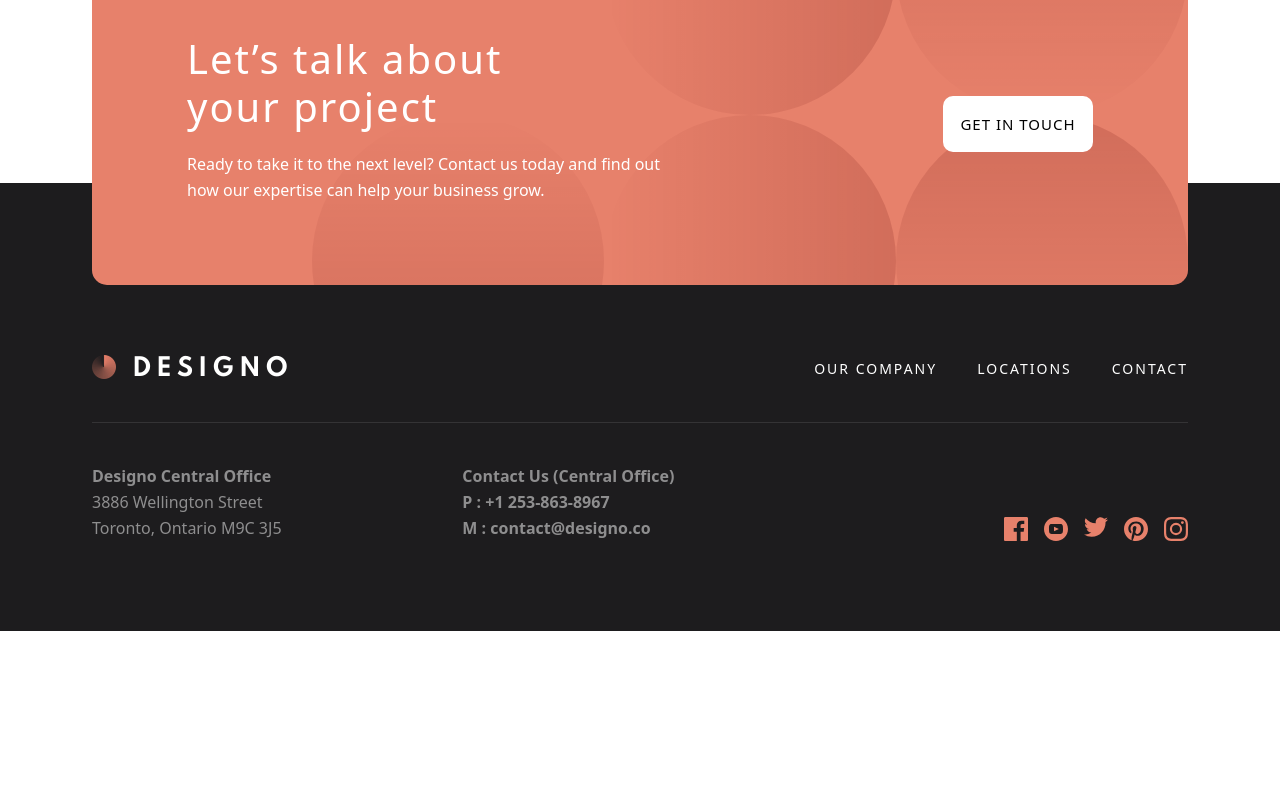
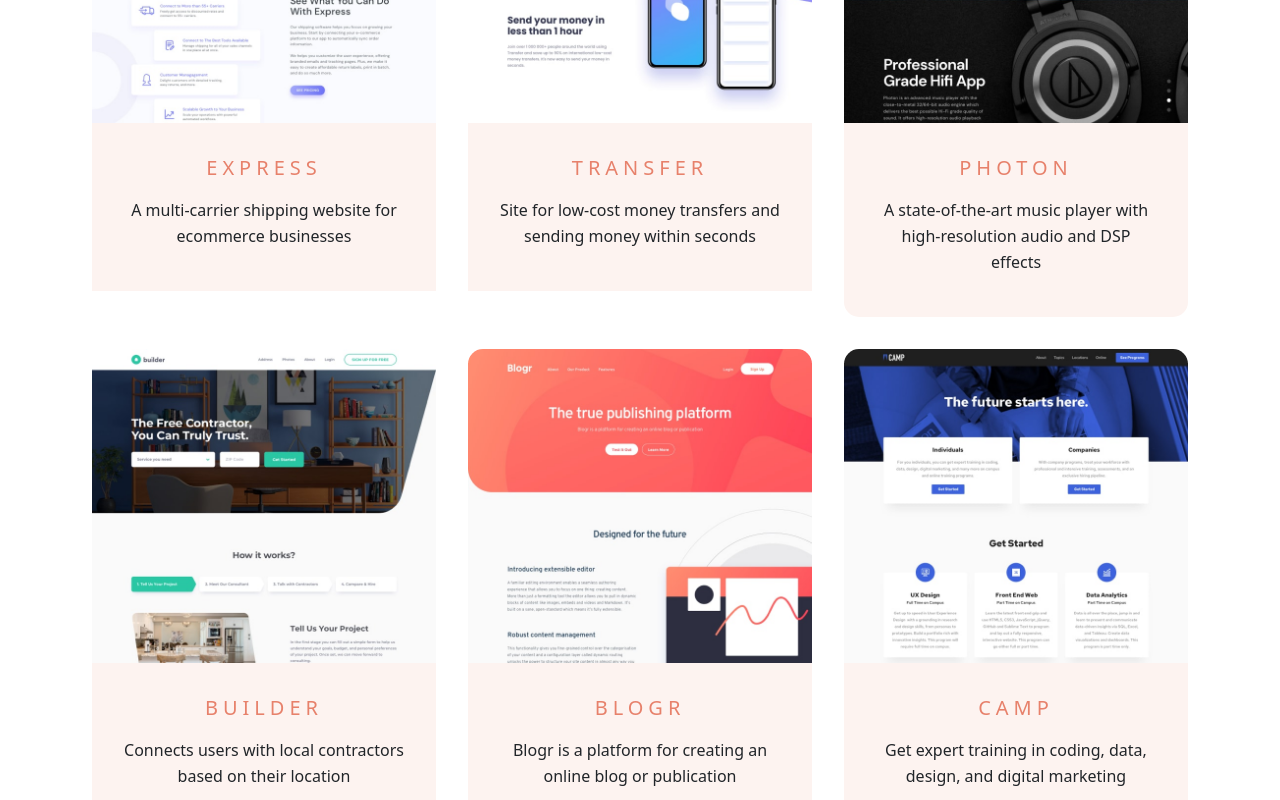
Before and after one commit to JMiller686/designo, a React (Create React App) app: page /web-design in a window 1280 px wide. Shown: the part 400-1200 px from the top of the page. Before the commit the page ends 1031 px from the top, so only its background shows below. Built offline with nearby package versions, Linux system fonts and the light colour scheme.

Commit message:
added project cards to design pages

```diff
--- a/src/components/ProjectCard/ProjectCard.jsx
+++ b/src/components/ProjectCard/ProjectCard.jsx
@@ -1,10 +1,10 @@
 import ProjectCardStyles from './ProjectCard.module.scss';
 
-const ProjectCard = ({imgUrl, imgAlt, title, description}) => {
+const ProjectCard = ({imgUrl, title, description}) => {
     return (
         <div className={ProjectCardStyles.projectCard}>
             <div className={ProjectCardStyles.projectCardImg}>
-                <img src={imgUrl} alt={imgAlt} />
+                <img src={imgUrl} alt={title} />
             </div>
             <div className={ProjectCardStyles.projectCardContent}>
                 <p className={ProjectCardStyles.title}>{title}</p>
--- a/src/pages/AppDesign/AppDesign.jsx
+++ b/src/pages/AppDesign/AppDesign.jsx
@@ -19,31 +19,26 @@ const AppDesign = () => (
                         title="Airfilter"
                         description="Solving the problem of poor indoor air quality by filtering the air"
                         imgUrl={AirFilter}
-                        altText="Airfilter"
                     />
                     <ProjectCard
                         title="Eyecam"
                         description="Product that lets you edit your favorite photos and videos at any time"
                         imgUrl={EyeCam}
-                        altText="Eyecam"
                     />
                     <ProjectCard
                         title="Faceit"
                         description="Get to meet your favorite internet superstar with the faceit app"
                         imgUrl={FaceIt}
-                        altText="Faceit"
                     />
                     <ProjectCard
                         title="Todo"
                         description="A todo app that features cloud sync with light and dark mode"
                         imgUrl={Todo}
-                        altText="Todo"
                     />
                     <ProjectCard
                         title="LoopStudios"
                         description="A VR experience app made for Loopstudios"
                         imgUrl={LoopStudios}
-                        altText="LoopStudios"
                     />
                 </ProjectCardWrap>
             </section>
--- a/src/pages/GraphicDesign/GraphicDesign.jsx
+++ b/src/pages/GraphicDesign/GraphicDesign.jsx
@@ -1,8 +1,38 @@
+import { Container } from "react-bootstrap";
+
+import ProjectCardWrap from "../../components/ProjectCard/ProjectCardWrap";
+import ProjectCard from "../../components/ProjectCard/ProjectCard";
+
+import TimBrown from '../../assets/graphic-design/desktop/image-change.jpg';
+import BoxedWater from '../../assets/graphic-design/desktop/image-boxed-water.jpg';
+import Science from '../../assets/graphic-design/desktop/image-science.jpg';
+
 const GraphicDesign = () => {
     return (
-        <div>
-            <h1>Graphic Design</h1>
-        </div>
+        <Container>
+            <div>
+                <h1>Graphic Design</h1>
+                <section>
+                    <ProjectCardWrap>
+                        <ProjectCard
+                            title="Tim Brown"
+                            description="A book cover designed for Tim Brown’s new release, ‘Change’"
+                            imgUrl={TimBrown}
+                        />
+                        <ProjectCard
+                            title="Boxed water"
+                            description="A simple packaging concept made for Boxed Water"
+                            imgUrl={BoxedWater}
+                        />
+                        <ProjectCard
+                            title="Science!"
+                            description="A poster made in collaboration with the Federal Art Project"
+                            imgUrl={Science}
+                        />
+                    </ProjectCardWrap>
+                </section>
+            </div>
+        </Container>
     )
 }
 
--- a/src/pages/WebDesign/WebDesign.jsx
+++ b/src/pages/WebDesign/WebDesign.jsx
@@ -1,8 +1,56 @@
+import { Container } from "react-bootstrap";
+
+import ProjectCardWrap from "../../components/ProjectCard/ProjectCardWrap";
+import ProjectCard from "../../components/ProjectCard/ProjectCard";
+
+import Express from '../../assets/web-design/desktop/image-express.jpg';
+import Transfer from '../../assets/web-design/desktop/image-transfer.jpg';
+import Photon from '../../assets/web-design/desktop/image-photon.jpg';
+import Blogr from '../../assets/web-design/desktop/image-blogr.jpg';
+import Builder from '../../assets/web-design/desktop/image-builder.jpg';
+import Camp from '../../assets/web-design/desktop/image-camp.jpg';
+
 const WebDesign = () => {
     return (
-        <div>
-            <h1>Web Design</h1>
-        </div>
+        <Container>
+            <div>
+                <h1>Web Design</h1>
+                <section>
+                    <ProjectCardWrap>
+                        <ProjectCard
+                            title="Express"
+                            description="A multi-carrier shipping website for ecommerce businesses"
+                            imgUrl={Express}
+                        />
+                        <ProjectCard
+                            title="Transfer"
+                            description="Site for low-cost money transfers and sending money within seconds"
+                            imgUrl={Transfer}
+                        />
+                        <ProjectCard
+                            title="Photon"
+                            description="A state-of-the-art music player with high-resolution audio and DSP effects"
+                            imgUrl={Photon}
+                        />
+                        <ProjectCard
+                            title="Builder"
+                            description="Connects users with local contractors based on their location"
+                            imgUrl={Builder}
+                        />
+                        <ProjectCard
+                            title="Blogr"
+                            description="Blogr is a platform for creating an online blog or publication"
+                            imgUrl={Blogr}
+                        />
+                        <ProjectCard
+                            title="Camp"
+                            description="Get expert training in coding, data, design, and digital marketing"
+                            imgUrl={Camp}
+                        />
+                    </ProjectCardWrap>
+                </section>
+            </div>
+        </Container>
     )
 }
 
```
